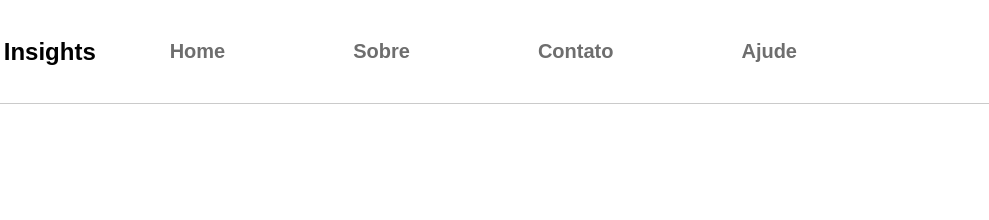
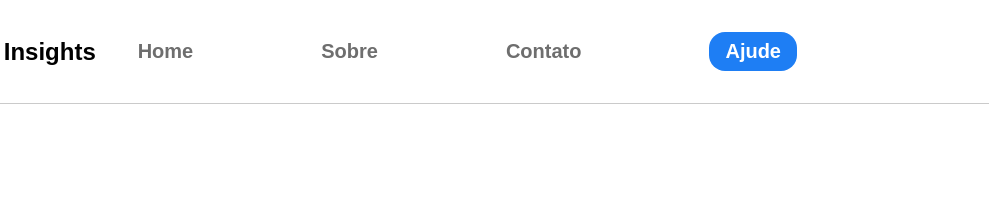
Before and after one commit to lemos000/Front, a plain HTML site: page index.html in a window 1280 px wide. Shown: the top 220 px of the page, 291-1280 px from the left. Drawn offline with Linux system fonts and the light colour scheme; a script that the page names is missing; a web font is replaced by a local one.

Commit message:
Header Completo Ofical 2024 Bomba Patch

```diff
--- a/index.html
+++ b/index.html
@@ -17,7 +17,7 @@
                 <a class="header_texto" href="#">Home</a>
                 <a class="header_texto" href="#">Sobre</a>
                 <a class="header_texto" href="#">Contato</a>
-                <a class="header_texto btn" href="#">Ajude</a>
+                <a class="header_texto" id="btn" href="#">Ajude</a>
         </div>
     </header>
     <main></main>
--- a/styles.css
+++ b/styles.css
@@ -39,6 +39,15 @@ header{
     background-color: white;
     align-items: center;
 }
+#btn{
+    background-color: var(--sea-color);
+    color: white;
+    border: none;
+    padding: .5rem 1rem;
+    border-radius: 1rem;
+    font-weight: 600;
+    cursor: pointer;
+}
 #logo-eureka{
     width: 11rem;
     height: auto;
@@ -55,6 +64,7 @@ header{
 }
 .header__direita{
     display: flex;
+    align-items: center;
     gap: 8rem;
     margin-right: 10rem;
 }
```
